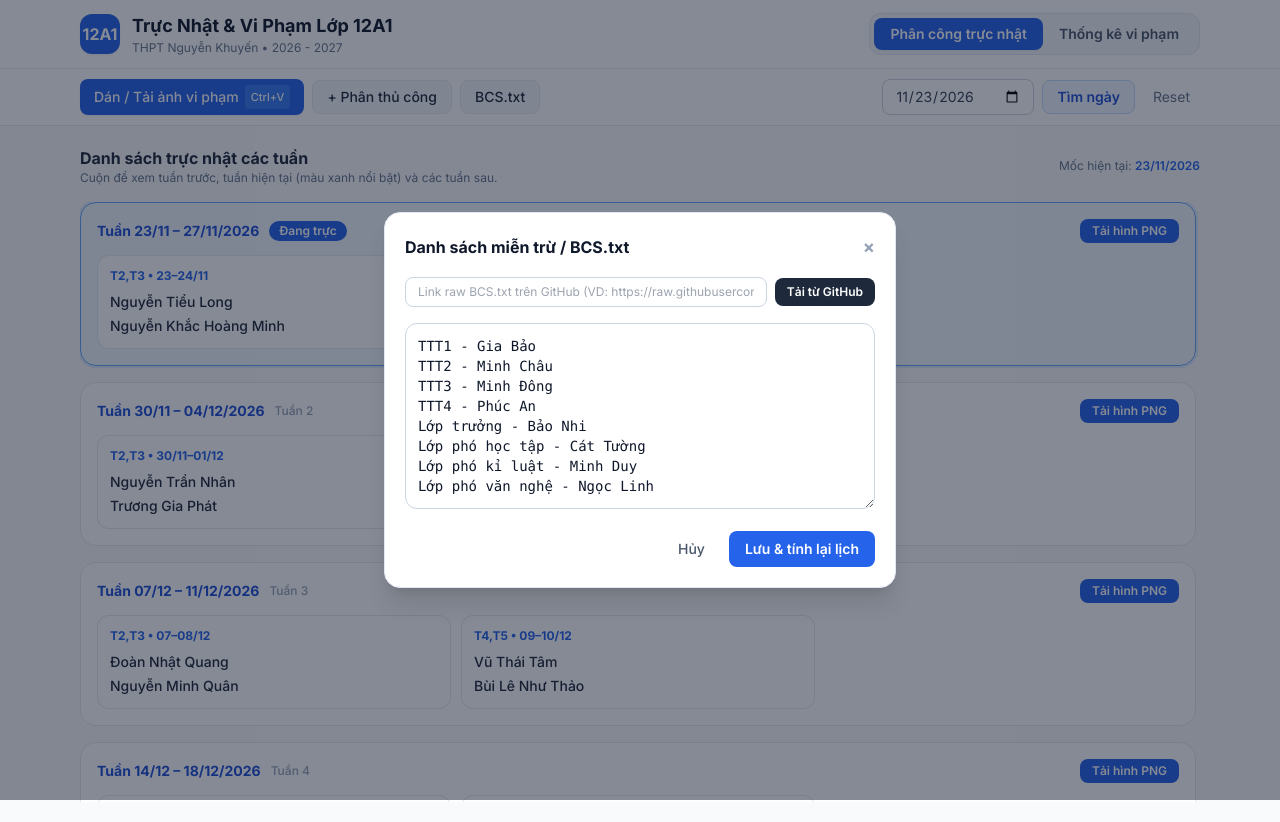
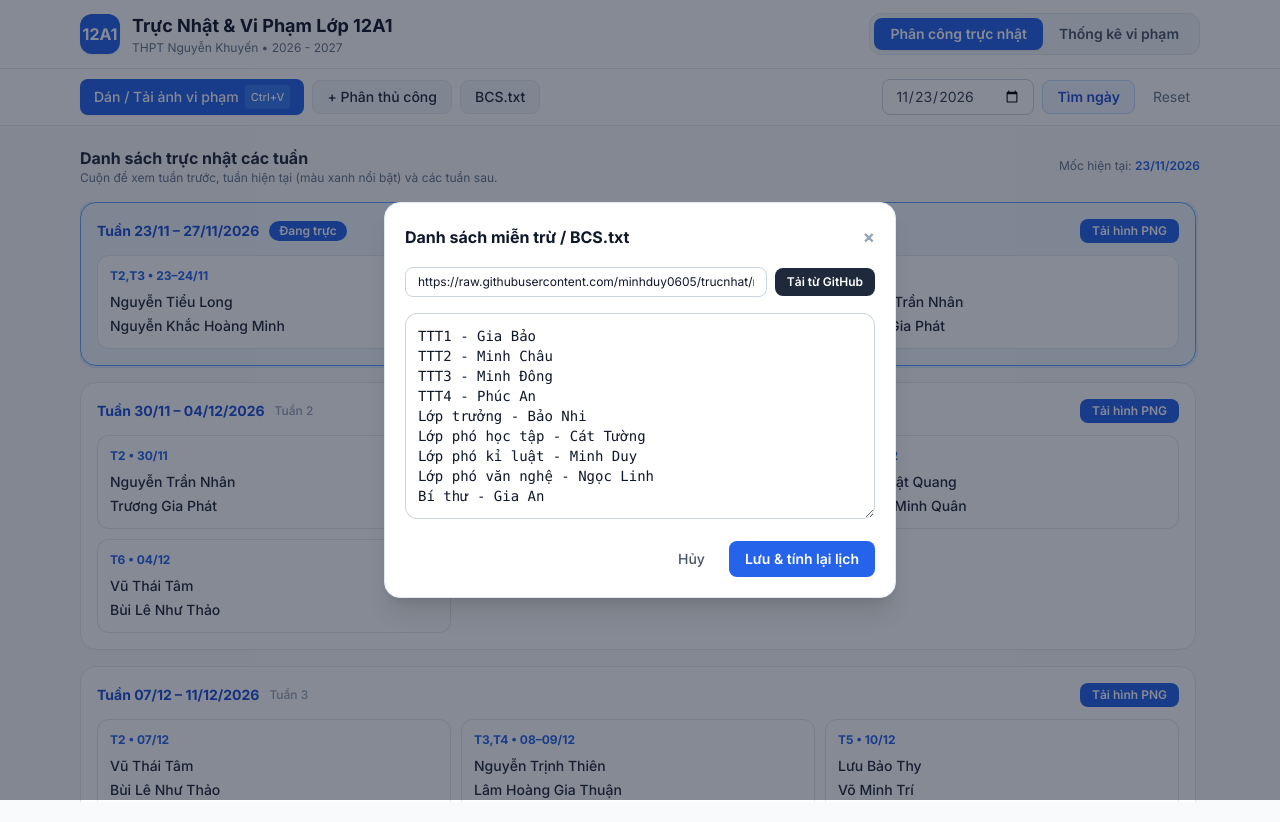
Before and after one commit to minhduy0605/trucnhat, a plain HTML site: page index.html in a window 1280 px wide. Both pictures are taken after a click on the button "BCS.txt". Drawn offline with nearby package versions, Linux system fonts and the light colour scheme.

Commit message:
Update index.html

```diff
--- a/index.html
+++ b/index.html
@@ -94,7 +94,7 @@
     </div>
   </div>
 
-  <!-- Kết quả tìm ngày (ẩn mặc định) -->
+  <!-- Kết quả tìm ngày -->
   <div id="dateSearchResult" class="hidden max-w-6xl w-full mx-auto px-4 pt-4">
     <div class="bg-blue-50 border border-blue-200 rounded-xl p-3.5 flex items-center justify-between gap-4">
       <div id="dateSearchContent" class="text-sm text-slate-800"></div>
@@ -237,15 +237,15 @@
 
       <div class="flex flex-wrap items-center gap-2">
         <input id="githubBcsUrl" type="text"
-          placeholder="Link raw BCS.txt trên GitHub (VD: https://raw.githubusercontent.com/.../BCS.txt)"
+          placeholder="Link raw BCS.txt trên GitHub"
           class="flex-1 px-3 py-1.5 rounded-lg border border-slate-300 text-xs focus:outline-none focus:border-blue-500" />
-        <button onclick="fetchGithubBcs()"
+        <button onclick="fetchGithubBcs(true)"
           class="px-3 py-1.5 rounded-lg bg-slate-800 hover:bg-slate-900 text-white text-xs font-semibold">
           Tải từ GitHub
         </button>
       </div>
 
-      <textarea id="bcsTextarea" rows="8"
+      <textarea id="bcsTextarea" rows="9"
         class="w-full p-3 rounded-xl border border-slate-300 text-sm font-mono focus:outline-none focus:border-blue-500"></textarea>
 
       <div class="flex items-center justify-end gap-2">
@@ -301,7 +301,6 @@
   </div>
 
   <script>
-    // Danh sách 43 học sinh 12A1
     const STUDENTS = [
       { stt: 1, name: "Huỳnh Phúc An" },
       { stt: 2, name: "Phù Lý Gia An" },
@@ -355,7 +354,10 @@ TTT4 - Phúc An
 Lớp trưởng - Bảo Nhi
 Lớp phó học tập - Cát Tường
 Lớp phó kỉ luật - Minh Duy
-Lớp phó văn nghệ - Ngọc Linh`;
+Lớp phó văn nghệ - Ngọc Linh
+Bí thư - Gia An`;
+
+    const DEFAULT_GITHUB_BCS_URL = "https://raw.githubusercontent.com/minhduy0605/trucnhat/main/BCS.txt";
 
     const INITIAL_VIOLATIONS = [
       { id: 1, studentName: "Nguyễn Minh Khang", date: "2026-11-18", type: "Trễ Chính khóa" },
@@ -363,13 +365,13 @@ Lớp phó văn nghệ - Ngọc Linh`;
       { id: 3, studentName: "Tập thể lớp", date: "2026-11-18", type: "Vệ sinh lớp dơ" }
     ];
 
-    const STORAGE_KEY = "duty_12a1_v4";
+    const STORAGE_KEY = "duty_12a1_v6";
 
     let state = {
       bcsText: DEFAULT_BCS,
-      githubBcsUrl: "",
+      githubBcsUrl: DEFAULT_GITHUB_BCS_URL,
       violations: [...INITIAL_VIOLATIONS],
-      manualInsertions: [], // { startDate: 'YYYY-MM-DD', student: 'Tên HS' }
+      manualInsertions: [],
       priorityQueue: []
     };
 
@@ -382,7 +384,7 @@ Lớp phó văn nghệ - Ngọc Linh`;
           const parsed = JSON.parse(raw);
           state = {
             bcsText: parsed.bcsText ?? DEFAULT_BCS,
-            githubBcsUrl: parsed.githubBcsUrl ?? "",
+            githubBcsUrl: parsed.githubBcsUrl || DEFAULT_GITHUB_BCS_URL,
             violations: Array.isArray(parsed.violations) ? parsed.violations : [...INITIAL_VIOLATIONS],
             manualInsertions: Array.isArray(parsed.manualInsertions) ? parsed.manualInsertions : [],
             priorityQueue: Array.isArray(parsed.priorityQueue) ? parsed.priorityQueue : []
@@ -402,7 +404,7 @@ Lớp phó văn nghệ - Ngọc Linh`;
       localStorage.removeItem(STORAGE_KEY);
       state = {
         bcsText: DEFAULT_BCS,
-        githubBcsUrl: "",
+        githubBcsUrl: DEFAULT_GITHUB_BCS_URL,
         violations: [...INITIAL_VIOLATIONS],
         manualInsertions: [],
         priorityQueue: []
@@ -460,7 +462,7 @@ Lớp phó văn nghệ - Ngọc Linh`;
       const cur = toDateObj(startIso);
       const end = toDateObj(endIso);
       while (cur <= end) {
-        const dow = cur.getDay(); // 1=T2 ... 5=T6
+        const dow = cur.getDay();
         if (dow >= 1 && dow <= 5) {
           days.push(new Date(cur));
         }
@@ -481,7 +483,7 @@ Lớp phó văn nghệ - Ngọc Linh`;
       return formatIsoDate(copy);
     }
 
-    // Định dạng nhãn thứ & ngày: ví dụ "T2,T3 • 23–24/11" hoặc "T2 • 23/11"
+    // Nhãn thứ & ngày: ví dụ "T2,T3 • 23–24/11" hoặc "T6 • 27/11" hoặc "T2 • 30/11"
     function formatShiftLabel(daysInShift) {
       if (!daysInShift || daysInShift.length === 0) return "";
       if (daysInShift.length === 1) {
@@ -497,15 +499,18 @@ Lớp phó văn nghệ - Ngọc Linh`;
       return `${getDayLabel(d1.getDay())},${getDayLabel(d2.getDay())} • ${rangeStr}`;
     }
 
-    // Xây dựng lịch trực: tiếp tục đúng sau STT 21 (Minh), bỏ qua T6 đẩy sang T2, hỗ trợ chèn thủ công 1 HS & tự đẩy lịch
+    // Xây dựng lịch trực:
+    // - Ca đầu T2,T3 (23-24/11): Long & Minh
+    // - Ca T4,T5 (25-26/11): cặp tiếp theo sau Minh (bỏ qua BCS)
+    // - Nếu bắt đầu vào Thứ 6 (vd T6 • 27/11): cặp đó trực Thứ 6 và nối tiếp Thứ 2 tuần sau (T2 • 30/11),
+    //   sau đó cặp kế tiếp trực T3,T4 • 01–02/12
     function buildSchedule() {
       const schoolDays = getSchoolDays("2026-11-23", "2027-05-31");
       const exempt = getExemptNames();
 
-      const firstPair = ["Nguyễn Tiểu Long", "Nguyễn Khắc Hoàng Minh"]; // STT 20 & 21
+      const firstPair = ["Nguyễn Tiểu Long", "Nguyễn Khắc Hoàng Minh"];
       const minhIndex = STUDENTS.findIndex(s => s.name === "Nguyễn Khắc Hoàng Minh");
 
-      // Sắp xếp danh sách xoay vòng bắt đầu ngay sau STT 21 (STT 22 -> 43 rồi mới tới 1 -> 21), loại trừ BCS
       const orderedFromAfterMinh = [
         ...STUDENTS.slice(minhIndex + 1),
         ...STUDENTS.slice(0, minhIndex + 1)
@@ -525,7 +530,6 @@ Lớp phó văn nghệ - Ngọc Linh`;
         return [p1, p2];
       };
 
-      // Map phân thủ công 1 học sinh theo ngày bắt đầu
       const manualMap = new Map();
       for (const m of state.manualInsertions) {
         manualMap.set(m.startDate, m.student);
@@ -540,28 +544,38 @@ Lớp phó văn nghệ - Ngọc Linh`;
         const iso = formatIsoDate(curDay);
         const dow = curDay.getDay();
 
-        // Nếu rơi vào Thứ 6 (dow === 5): đẩy ca sang Thứ 2 tuần sau (nếu còn ngày học)
+        // Nếu ca bắt đầu vào Thứ 6 (dow === 5):
+        // Tạo 1 ca riêng cho Thứ 6 (hiển thị T6 • dd/MM) VÀ nếu có Thứ 2 tuần sau thì tạo ca nối tiếp T2 • dd/MM cho CÙNG cặp đó,
+        // sau đó bước nhảy tiếp tục từ Thứ 3 tuần sau (T3,T4).
         if (dow === 5) {
-          if (i + 1 >= schoolDays.length) break;
-          const monNext = schoolDays[i + 1];
-          const tueNext = (i + 2 < schoolDays.length && schoolDays[i + 2].getDay() !== 1) ? schoolDays[i + 2] : null;
-          const shiftDays = tueNext ? [monNext, tueNext] : [monNext];
           const pair = isFirstShift ? firstPair : takePair();
           isFirstShift = false;
 
           shifts.push({
-            startDate: formatIsoDate(monNext),
-            days: shiftDays,
-            label: formatShiftLabel(shiftDays),
+            startDate: iso,
+            days: [curDay],
+            label: formatShiftLabel([curDay]),
             students: pair,
             isManual: false
           });
 
-          i += 1 + shiftDays.length;
+          if (i + 1 < schoolDays.length) {
+            const monNext = schoolDays[i + 1];
+            shifts.push({
+              startDate: formatIsoDate(monNext),
+              days: [monNext],
+              label: formatShiftLabel([monNext]),
+              students: pair,
+              isManual: false
+            });
+            i += 2; // Đã xử lý T6 và T2 tuần sau -> tiếp theo là T3 tuần sau
+          } else {
+            i += 1;
+          }
           continue;
         }
 
-        // Xác định cụm ngày của ca hiện tại (tối đa 2 ngày trong cùng tuần, dừng trước Thứ 6 hoặc Thứ 2)
+        // Các ngày T2, T3, T4: ghép tối đa 2 ngày liên tiếp trong cùng tuần (không vượt qua T5)
         const shiftDays = [curDay];
         if (i + 1 < schoolDays.length) {
           const nextD = schoolDays[i + 1];
@@ -570,7 +584,6 @@ Lớp phó văn nghệ - Ngọc Linh`;
           }
         }
 
-        // Nếu có phân thủ công 1 học sinh tại ngày bắt đầu ca -> chèn vào & tự đẩy lịch (không tiêu hao cặp xoay vòng thường)
         if (manualMap.has(iso)) {
           const manualStudent = manualMap.get(iso);
           shifts.push({
@@ -598,7 +611,6 @@ Lớp phó văn nghệ - Ngọc Linh`;
         i += shiftDays.length;
       }
 
-      // Nhóm các ca theo tuần (Thứ 2 đầu tuần)
       const weeksMap = new Map();
       for (const sh of shifts) {
         const wkKey = getWeekMonday(sh.days[0]);
@@ -668,7 +680,6 @@ Lớp phó văn nghệ - Ngọc Linh`;
       }).join("");
     }
 
-    // Xuất ảnh PNG sạch đẹp bằng Canvas (tiêu đề/thứ/ngày xanh dương, tên bình thường)
     function downloadWeekPng(weekMonday, weekNumber) {
       const weeks = buildSchedule();
       const wk = weeks.find(w => w.weekMonday === weekMonday);
@@ -736,7 +747,6 @@ Lớp phó văn nghệ - Ngọc Linh`;
       link.click();
     }
 
-    // Thống kê vi phạm: chỉ hiển thị lỗi đó mấy lần
     function renderViolations() {
       const keyword = normalizeStr(document.getElementById("violationSearch")?.value || "");
       const tbody = document.getElementById("violationTableBody");
@@ -902,7 +912,6 @@ Lớp phó văn nghệ - Ngọc Linh`;
       `;
     }
 
-    // Phân thủ công 1 học sinh & tự đẩy lịch
     function submitManualDuty() {
       const startDate = document.getElementById("manualDate").value;
       const s1 = document.getElementById("manualStudent1").value;
@@ -917,7 +926,6 @@ Lớp phó văn nghệ - Ngọc Linh`;
       renderWeeks();
     }
 
-    // Dán / Tải ảnh vi phạm (Ctrl+V)
     let currentImageBase64 = "";
     let currentImageMime = "image/png";
 
@@ -1031,24 +1039,30 @@ Lớp phó văn nghệ - Ngọc Linh`;
       renderAll();
     }
 
-    // BCS.txt
     function openBcsModal() {
       document.getElementById("bcsTextarea").value = state.bcsText;
-      document.getElementById("githubBcsUrl").value = state.githubBcsUrl;
+      document.getElementById("githubBcsUrl").value = state.githubBcsUrl || DEFAULT_GITHUB_BCS_URL;
       document.getElementById("bcsModal").classList.remove("hidden");
     }
 
-    async function fetchGithubBcs() {
-      const url = document.getElementById("githubBcsUrl").value.trim();
+    async function fetchGithubBcs(showAlert = false) {
+      const url = (document.getElementById("githubBcsUrl")?.value || state.githubBcsUrl || DEFAULT_GITHUB_BCS_URL).trim();
       if (!url) return;
       try {
-        const res = await fetch(url);
+        const res = await fetch(`${url}?t=${Date.now()}`);
         if (!res.ok) throw new Error("Fetch failed");
-        const txt = await res.text();
-        document.getElementById("bcsTextarea").value = txt;
-        state.githubBcsUrl = url;
+        const txt = (await res.text()).trim();
+        if (txt) {
+          state.bcsText = txt;
+          state.githubBcsUrl = url;
+          saveState();
+          const ta = document.getElementById("bcsTextarea");
+          if (ta) ta.value = txt;
+          renderWeeks();
+          if (showAlert) alert("Đã tải BCS.txt mới nhất từ GitHub!");
+        }
       } catch (e) {
-        alert("Không tải được file BCS.txt từ link này.");
+        if (showAlert) alert("Không tải được file BCS.txt từ link này.");
       }
     }
 
@@ -1059,7 +1073,6 @@ Lớp phó văn nghệ - Ngọc Linh`;
       renderWeeks();
     }
 
-    // Điều hướng tab & modal
     function switchTab(tab) {
       const dutySec = document.getElementById("sectionDuty");
       const violSec = document.getElementById("sectionViolation");
@@ -1110,6 +1123,7 @@ Lớp phó văn nghệ - Ngọc Linh`;
     loadState();
     populateSelects();
     renderAll();
+    fetchGithubBcs(false);
   </script>
 </body>
 </html>
```
